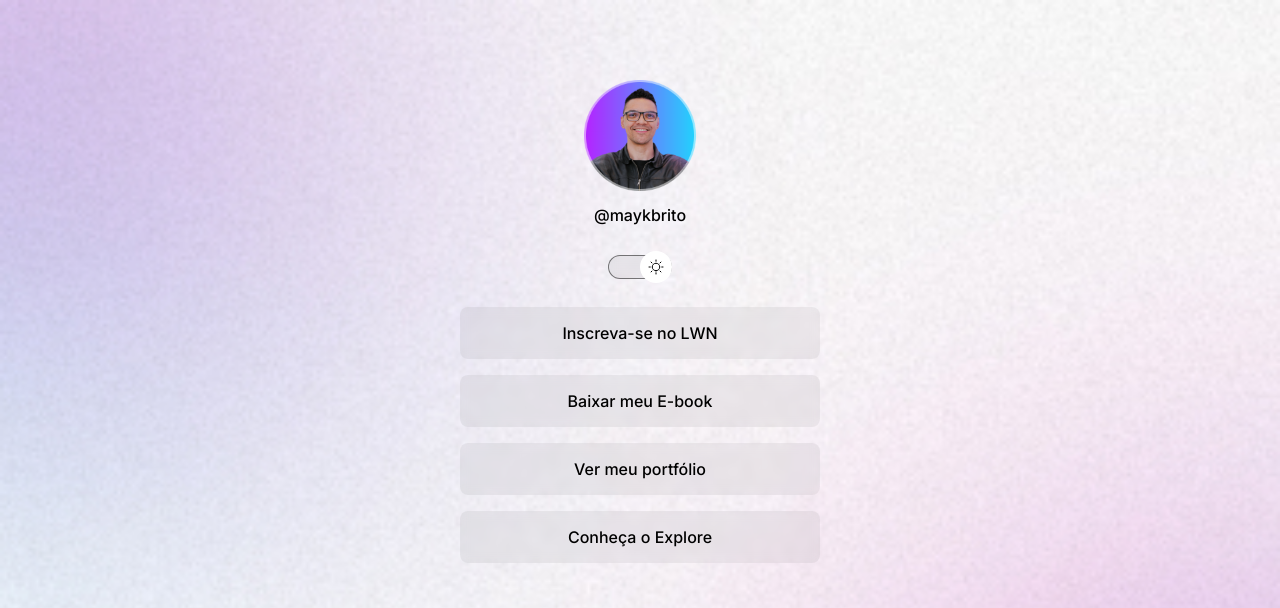
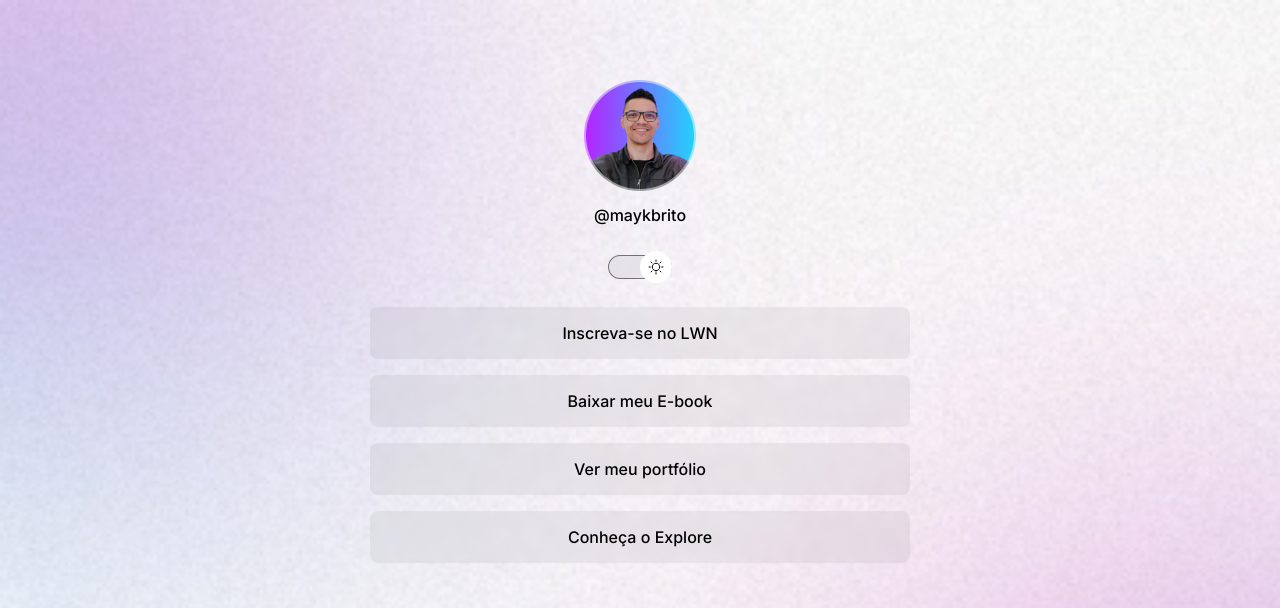
Before and after one commit to gustavopenha07/Discover, a plain HTML site: page index.html in a window 1280 px wide. Shown: the top 608 px of the page. Drawn offline with nearby package versions, Linux system fonts and the light colour scheme.

Commit message:
adjust container width

```diff
--- a/style.css
+++ b/style.css
@@ -26,6 +26,7 @@
 
 body {
     background: var(--brg-url) no-repeat top center/cover;
+    height: 100%;
 }
 
 body * {
@@ -34,14 +35,16 @@ body * {
 }
 
 #container {
-    width: 360px;
-    margin: 56px auto 0px;
+    width: 100%;
+    max-width: 588px;
+    margin: 56px auto 0;
+    padding: 0 24px;
 }
 
 /*profile*/
 #profile {
     text-align: center;
-    padding: 24px
+    padding: 24px;
 }
 
 #profile img {
```
